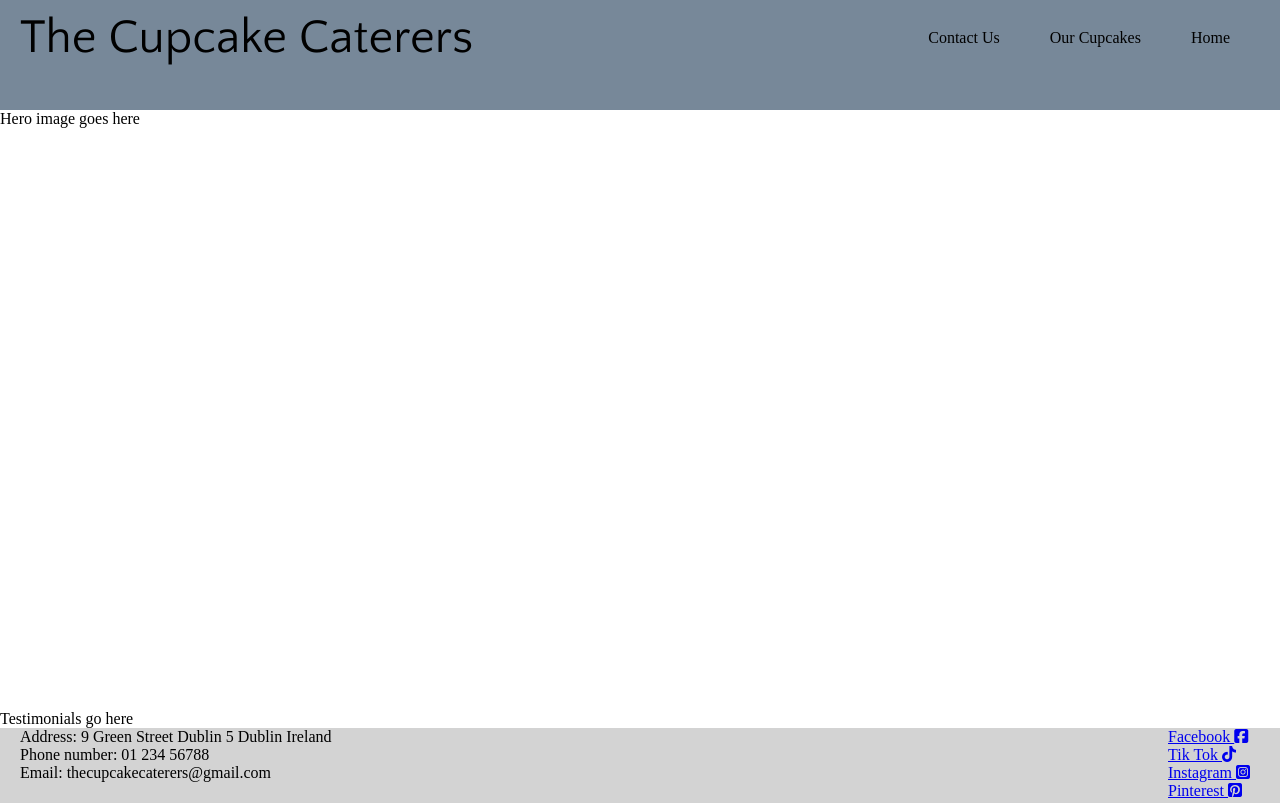
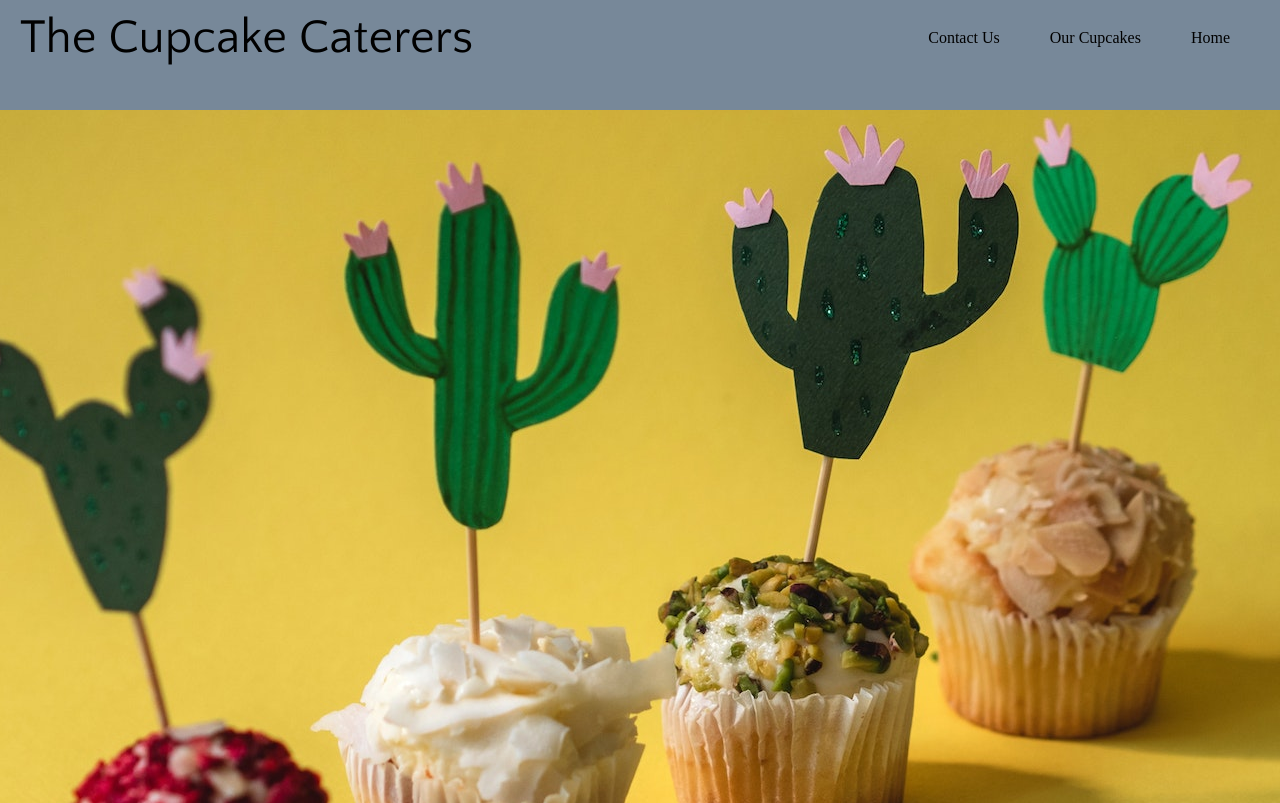
Before and after one commit to hmcollins2809/the_cupcake_caterers, a plain HTML site: page index.html in a window 1280 px wide. Shown: the top 803 px of the page. Drawn offline with Linux system fonts and the light colour scheme; a web font is replaced by a local one.

Commit message:
Attempt to create footers and divs

```diff
--- a/assets/css/style.css
+++ b/assets/css/style.css
@@ -59,33 +59,44 @@ h1 {
     border-bottom: 1px solid black;
 }
 
-#hero-outer {
-    height: 600px;
+#hero-image {
+
+    height: 800px;
     width: 100%;
-    overflow: hidden;
-    position: relative;
+    background-color:rgb(247, 247, 158);
+    background-image: url("../images/pexels-polina-kovaleva-9095555(1).jpg");
+    background-position: center;
+    background-repeat: no-repeat;
+    background-position: fixed;
 }
 
-footer {
+.testimonials {
 
-    height: 100px;
-    margin-top: auto;
-    background-color: lightgrey;
+    display: inline-block;
 }
 
-.contact-details {
+.testimonials div {
 
-    float:left;
-    margin: auto;
-    padding-left: 20px;
-    list-style: none;
+    height: 300px;
+    width: 300px;
+    border: solid 1px black;
+
+
+}
+footer {
+    height: 150px;
+    width: 100%;
+    background-color: lightgrey;
+
 }
 
 .social-media-links {
 
+    list-style: none;
+    line-height: 20px;
     float: right;
     margin: auto;
-    padding-right: 30px;
-    list-style: none;
+    padding-right: 20px;
+    padding-top: 20px;
 
 }
--- a/index.html
+++ b/index.html
@@ -37,34 +37,29 @@
         </nav>
     </header>
 
-    <section id="hero-outer">
+    <section>
         <div id="hero-image">
-            Hero image goes here
+
         </div>
 
     </section>
 
-    <section id="testimonials">
-        <div>Testimonials go here</div>
+    <section class="testimonials">
+        <div>Testimonials go here
+            <div>
+                <h2>Testimonial 1</h2>
+            </div>
+            <div>
+                <h2>Testimonial 2</h2>
+            </div>
+            <div>
+                <h2>Testimonial 3</h2>
+            </div>
+        </div>
     </section>
 
     <footer>
-
-        <ul class="contact-details">
-            <li>
-                Address: 9 Green Street
-                Dublin 5
-                Dublin
-                Ireland
-
-            </li>
-            <li>
-                Phone number: 01 234 56788
-            </li>
-            <li>
-                Email: thecupcakecaterers@gmail.com
-            </li>
-        </ul>
+        <span>
         <ul class="social-media-links">
             <li>
                 <a href="https://facebook.com" target="_blank" rel="noopener" aria-label="Find Us on Facebook (opens in a new tab)">
@@ -85,7 +80,7 @@
                 <a href="https://pinterest.com" target="_blank" rel="noopener" aria-label="Visit our Pinterest page (opens in a new tab)">Pinterest <i class="fa-brands fa-square-pinterest"></i></a>
             </li>
         </ul>
-
+        </span>
     </footer>
 
 </body>
```
Also changed, not shown: assets/images/pexels-polina-kovaleva-9095555(1).jpg (added).
